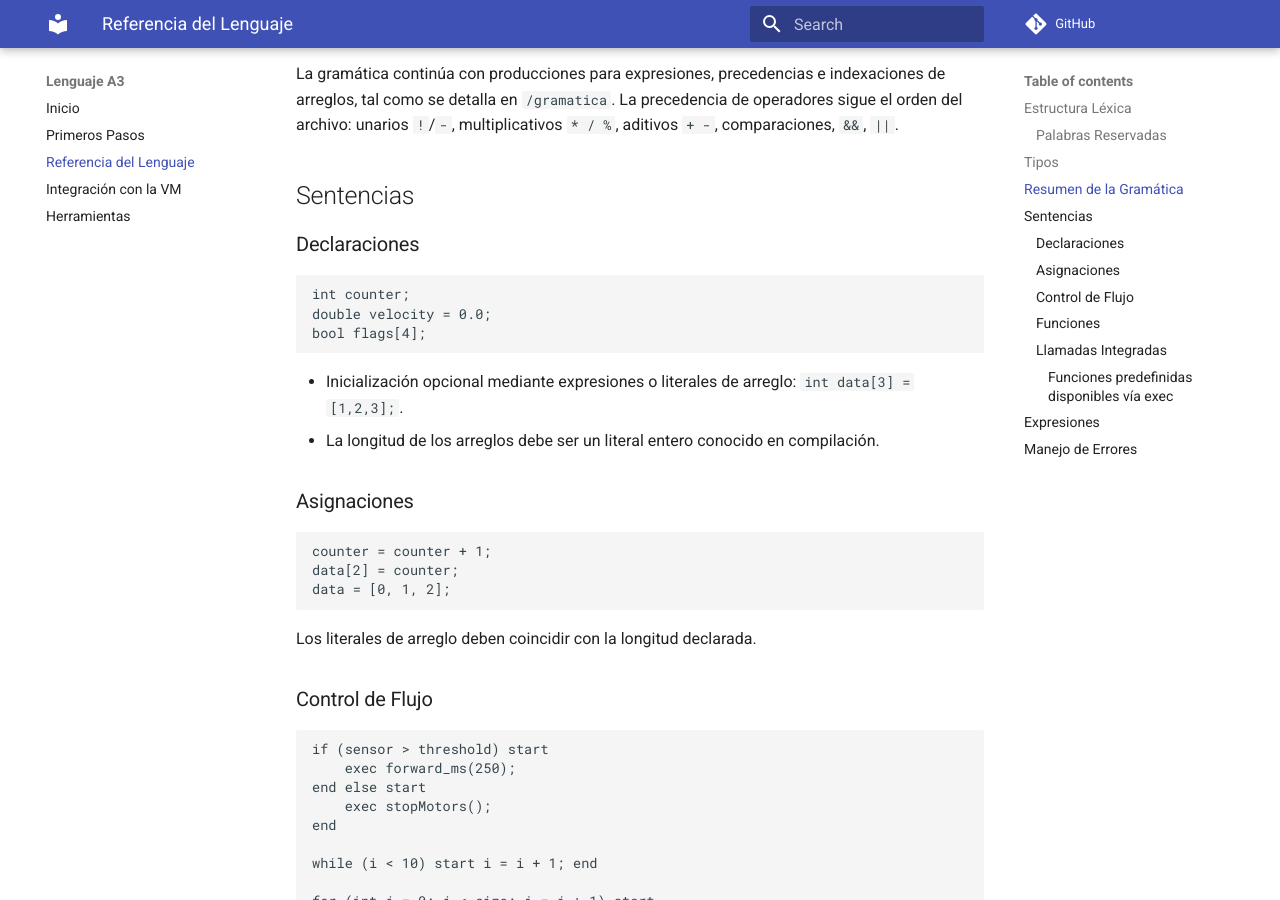
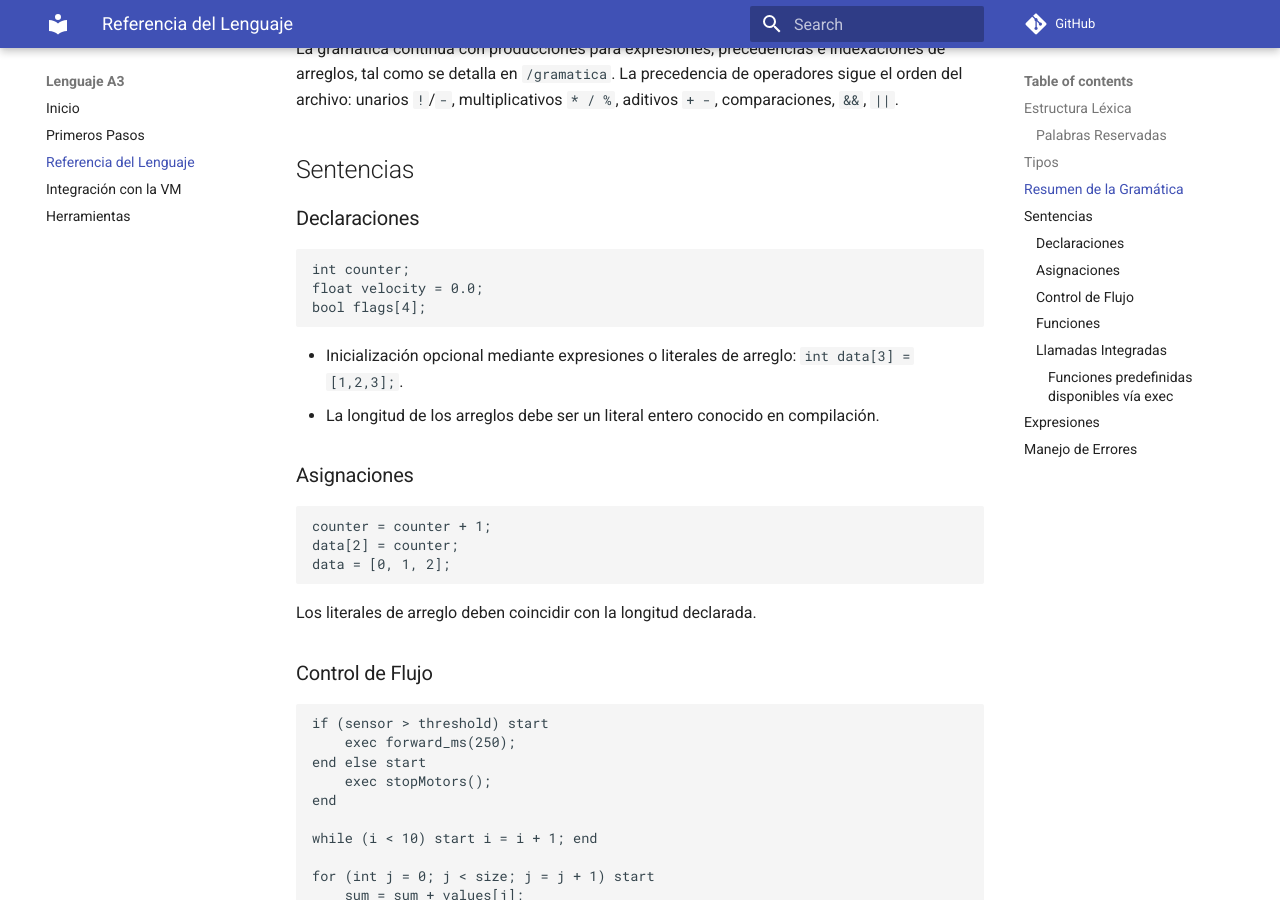
Before and after one commit to Pyload901/TLP_proyecto, an MkDocs documentation site: the page built from docs/language-reference.md, in a window 1280 px wide and 900 px high, scrolled down 1415 px. Built offline with MkDocs 1.6.1 and Material for MkDocs 9.7.7, drawn with Linux system fonts in a browser that asks for light colours; comment, search, counter and statistics services are not loaded.

Commit message:
fix: typos

````diff
--- a/docs/language-reference.md
+++ b/docs/language-reference.md
@@ -50,7 +50,7 @@
 
 ```
 int counter;
-double velocity = 0.0;
+float velocity = 0.0;
 bool flags[4];
 ```
 
````
Also changed, not shown: other parts of docs/language-reference.md (+5 -5 lines), site/language-reference/index.html, site/search/search_index.json.
